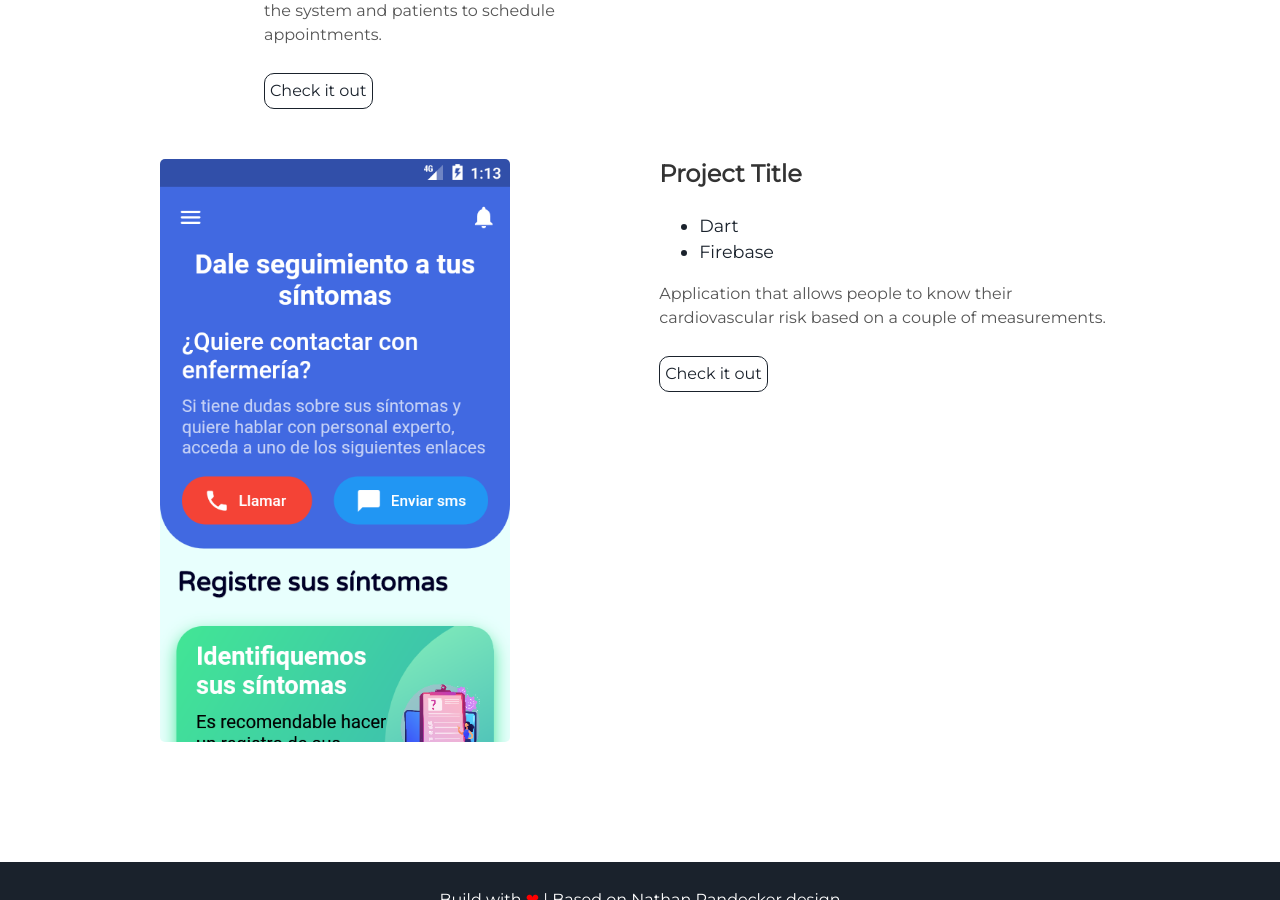
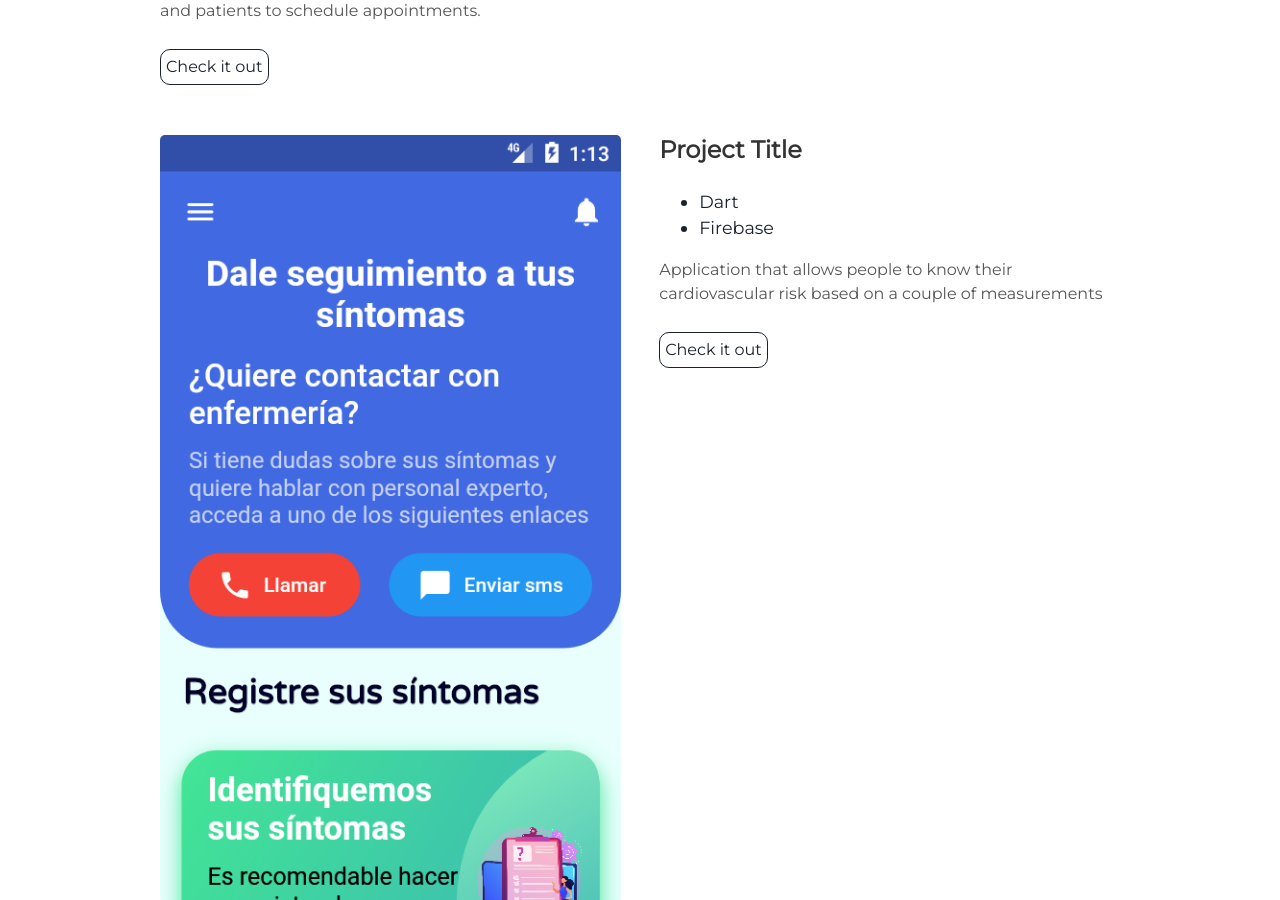
Before and after one commit to JuanCeron023/portfolio, a Jekyll site: the page built from index.html, in a window 1280 px wide and 900 px high, scrolled down 2187 px. Built offline with Jekyll 4.4.1, drawn with Linux system fonts in a browser that asks for light colours.

Commit message:
Update projects.html

```diff
--- a/_includes/projects.html
+++ b/_includes/projects.html
@@ -3,8 +3,7 @@
 </div>
 <div class="user-projects">
   <div class="images-right">
-    <img alt="project" src="{{ "/assets/img/12345.png" | prepend: site.baseurl }}" width="400"
-     height="550" />
+    <img alt="project" src="{{ "/assets/img/12345.png" | prepend: site.baseurl }}"/>
   </div>
   <div class="contents">
     <h3> MediApp </h3>
@@ -21,8 +20,7 @@
 </div>
 <div class="user-projects">
   <div class="images-left">
-    <img alt="project" src="{{ "/assets/img/sfsdfsdf.png" | prepend: site.baseurl }}"width="350"
-     height="200" />
+    <img alt="project" src="{{ "/assets/img/sfsdfsdf.png" | prepend: site.baseurl }}"/>
   </div>
   <div class="contents-right">
     <h3> Project Title </h3>
@@ -30,7 +28,7 @@
       <li>Dart</li>
             <li>Firebase</li>
     </ul>
-    <p>Application that allows people to know their cardiovascular risk based on a couple of measurements.</p>
+    <p>Application that allows people to know their cardiovascular risk based on a couple of measurements</p>
     <a class="project-link" href="https://play.google.com/store/apps/details?id=com.niriom.revisar_sintoma">Check it out</a>
   </div>
 </div>
```
